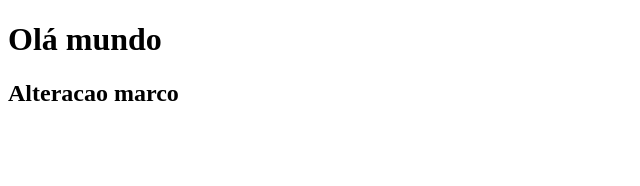
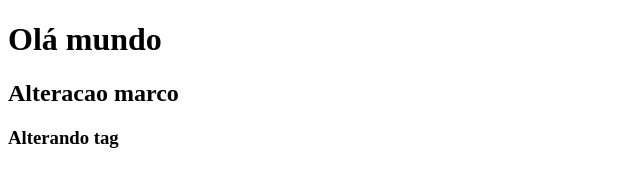
Before and after one commit to matheusdepra/udemy_curso_git_1, a plain HTML site: page index.html in a window 1280 px wide. Shown: the whole page, without its empty margins (0-640 px from the left). Drawn offline with Linux system fonts and the light colour scheme.

Commit message:
Alterando tag

```diff
--- a/index.html
+++ b/index.html
@@ -9,5 +9,6 @@
 <body>
     <h1>Olá mundo</h1>
     <h2> Alteracao marco</h2>
+    <h3>Alterando tag</h3>
 </body>
 </html>
```
